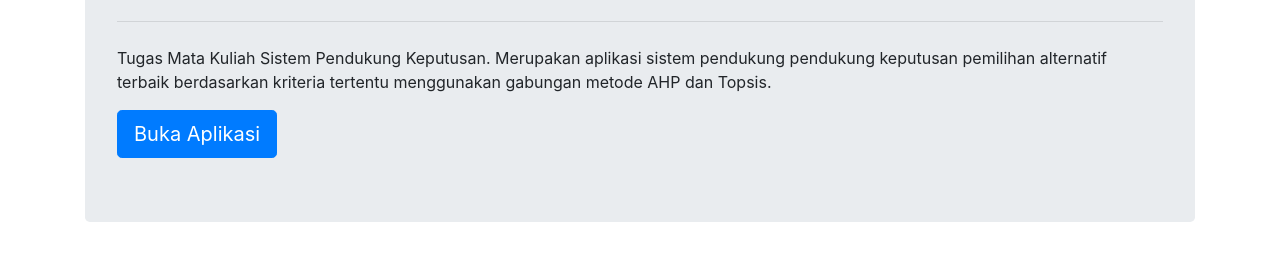
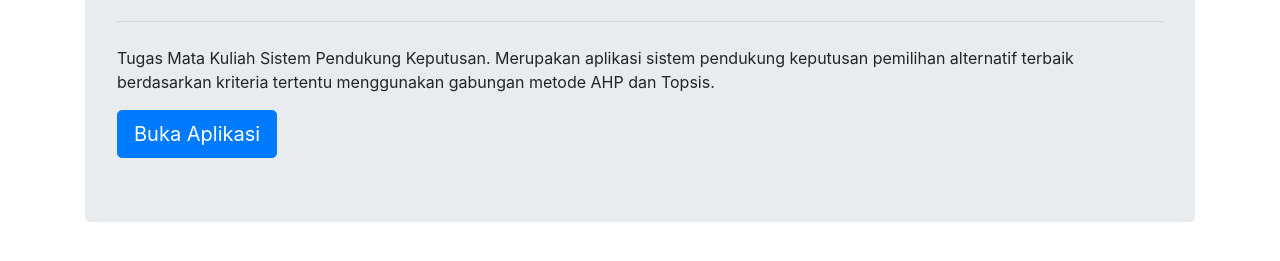
Before and after one commit to Rahmat31/Rahmat31.github.io, a plain HTML site: page index.html in a window 1280 px wide. Shown: the part 359-620 px from the top of the page. Drawn offline with Linux system fonts and the light colour scheme.

Commit message:
kelebihan kata

```diff
--- a/index.html
+++ b/index.html
@@ -27,7 +27,7 @@
                 <h1 class="display-4">Sistem Pendukung Keputusan AHP-Topsis</h1>
                 <p class="lead">AHP-Topsis Decision Support System</p>
                 <hr class="my-4">
-                <p>Tugas Mata Kuliah Sistem Pendukung Keputusan. Merupakan aplikasi sistem pendukung pendukung keputusan pemilihan alternatif terbaik berdasarkan kriteria tertentu menggunakan gabungan metode AHP dan Topsis.
+                <p>Tugas Mata Kuliah Sistem Pendukung Keputusan. Merupakan aplikasi sistem pendukung keputusan pemilihan alternatif terbaik berdasarkan kriteria tertentu menggunakan gabungan metode AHP dan Topsis.
                 </p>
                 <a class="btn btn-primary btn-lg" href="AHP-Topsis/index.html" role="button">Buka Aplikasi</a>
             </div>
```
